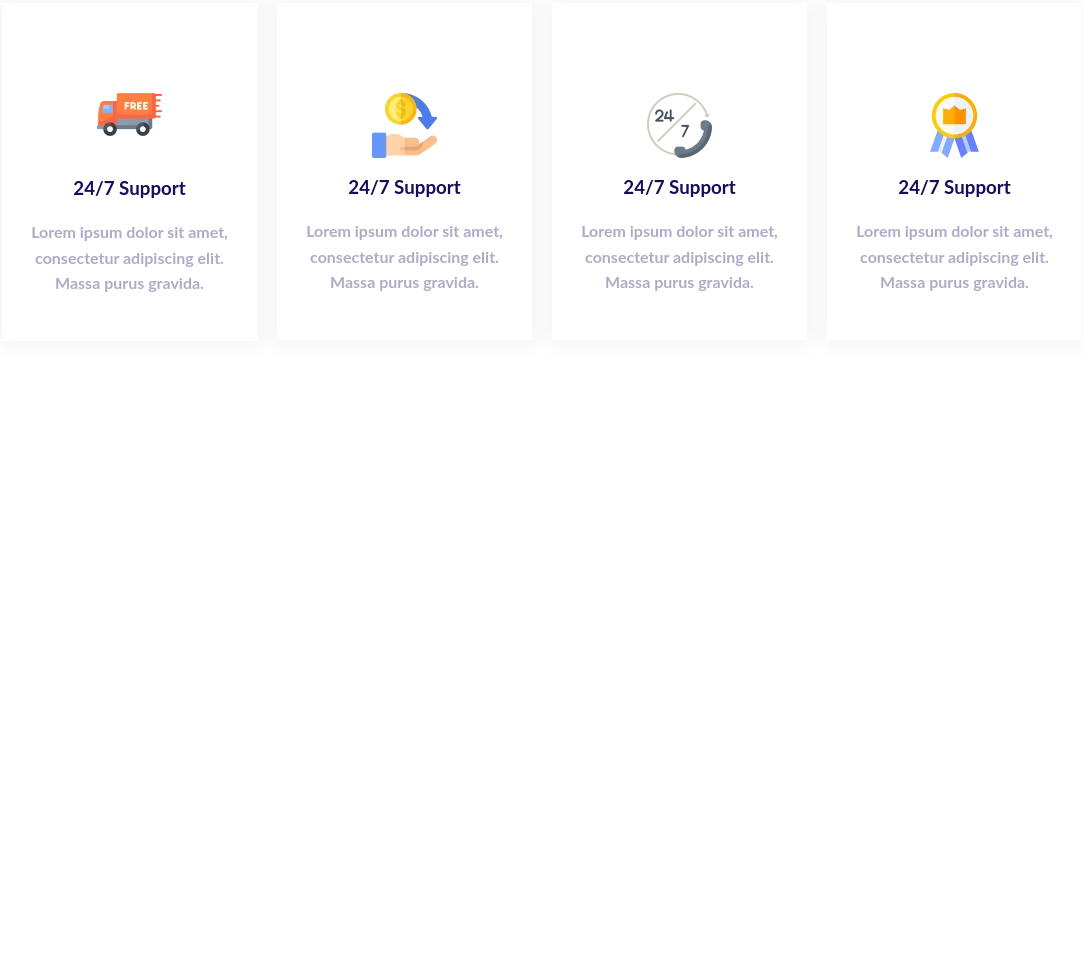
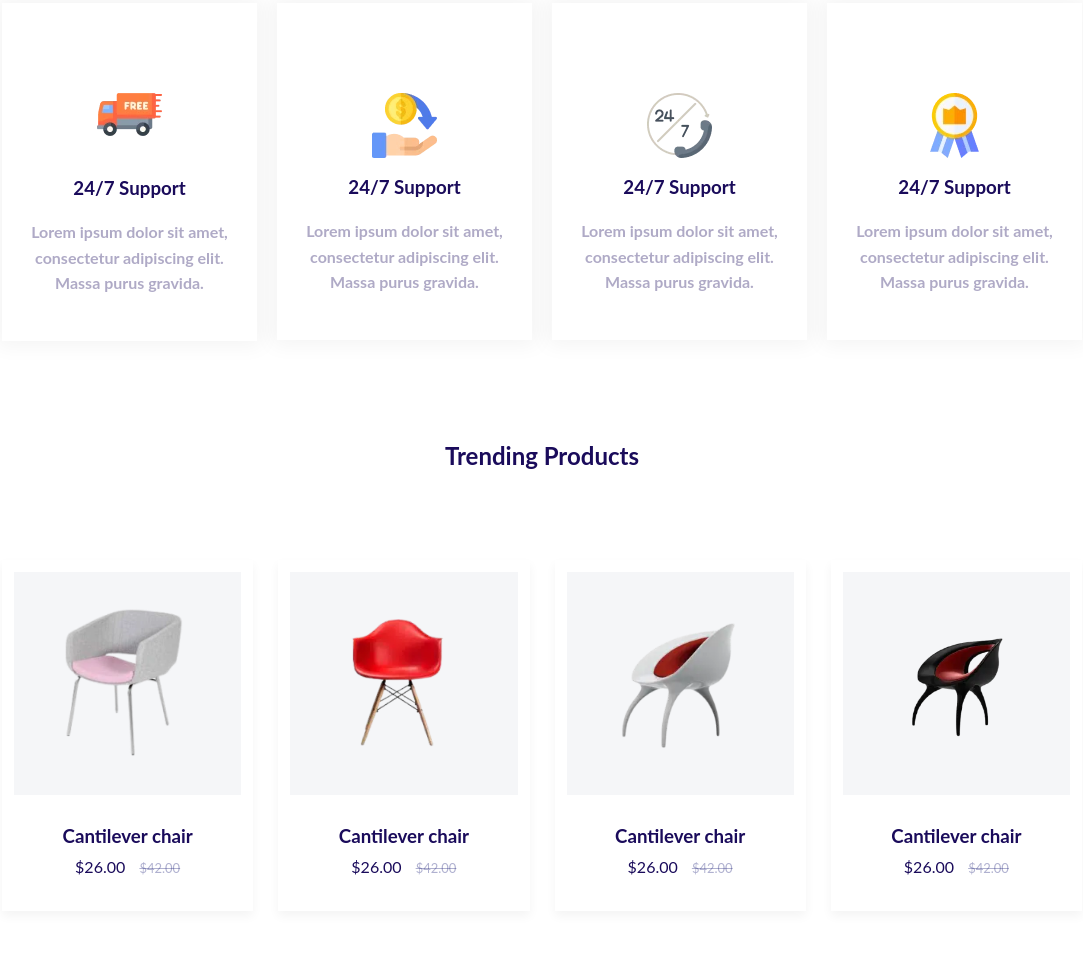
Before and after one commit to SuhaibAssi/hekto-final-version, a plain HTML site: page index.html in a window 1280 px wide. Shown: the part 2933-3894 px from the top of the page, without its empty margins (98-1181 px from the left). Before the commit the page ends 3324 px from the top, so only its background shows below. Drawn offline with Linux system fonts and the light colour scheme.

Commit message:
create trending product section

```diff
--- a/assets/css/main.css
+++ b/assets/css/main.css
@@ -336,3 +336,48 @@ body{
     text-align: center;
 } */
 /*end shopex offer section */
+
+/* start trending products section */
+.trending-section{
+    padding: 50px 0;
+}
+.trending-section h2{
+    margin-bottom: 90px;
+    color: #1A0B5B;
+}
+.trending-section .row{
+    gap: 25px;
+}
+.trending-section .t-product{
+    flex: 1 0 250px;
+    box-shadow: 0px 5px 10px 0px #0000000c;
+    padding: 12px 12px 35px 12px;
+}
+.trending-section .t-product .image{
+    background-color: #F5F6F8;
+    padding: 35px 35px;
+    margin-bottom: 30px;
+}
+.trending-section .t-product .image img{
+    width: 150px;
+    height: 150px;
+     object-fit: contain;
+}
+.trending-section .t-product .desc{
+    text-align: center;
+}
+.trending-section .t-product .desc h3{
+    color: #1A0B5B;
+    margin-bottom: 10px;
+}
+.trending-section .t-product .desc .spans span:first-child{
+    color: #1A0B5B;
+    margin-right: 10px;
+}
+.trending-section .t-product .desc .spans span:last-child{
+    font-size: 13px;
+    text-decoration: line-through;
+    color: #15187556;
+}
+
+/* end trending products section */
--- a/index.html
+++ b/index.html
@@ -105,7 +105,10 @@
           <div class="row">
             <div class="product">
               <div class="img">
-                <img src="./assets/images/featued-product/chair-1.webp" alt="" />
+                <img
+                  src="./assets/images/featued-product/chair-1.webp"
+                  alt=""
+                />
               </div>
               <div class="product-details">
                 <h3 class="text-primary">Cantilever chair</h3>
@@ -126,7 +129,10 @@
               </div>
 
               <div class="img">
-                <img src="./assets/images/featued-product/image 1.webp" alt="" />
+                <img
+                  src="./assets/images/featued-product/image 1.webp"
+                  alt=""
+                />
               </div>
               <div class="product-details">
                 <h3 class="text-primary">Cantilever chair</h3>
@@ -143,7 +149,10 @@
             </div>
             <div class="product">
               <div class="img">
-                <img src="./assets/images/featued-product/image 1169.webp" alt="" />
+                <img
+                  src="./assets/images/featued-product/image 1169.webp"
+                  alt=""
+                />
               </div>
               <div class="product-details">
                 <h3 class="text-primary">Cantilever chair</h3>
@@ -160,7 +169,10 @@
             </div>
             <div class="product">
               <div class="img">
-                <img src="./assets/images/featued-product/image 3.webp" alt="" />
+                <img
+                  src="./assets/images/featued-product/image 3.webp"
+                  alt=""
+                />
               </div>
               <div class="product-details">
                 <h3 class="text-primary">Cantilever chair</h3>
@@ -257,7 +269,10 @@
                 <i class="fa-solid fa-magnifying-glass-plus"></i>
               </div>
               <div class="image">
-                <img src="./assets/images/leatest-products/image 23.png" alt="" />
+                <img
+                  src="./assets/images/leatest-products/image 23.png"
+                  alt=""
+                />
               </div>
               <div class="product-desc">
                 <div class="part-one">Comfort Handy Craft</div>
@@ -292,7 +307,10 @@
                 <i class="fa-solid fa-magnifying-glass-plus"></i>
               </div>
               <div class="image">
-                <img src="./assets/images/leatest-products/image 3.webp" alt="" />
+                <img
+                  src="./assets/images/leatest-products/image 3.webp"
+                  alt=""
+                />
               </div>
               <div class="product-desc">
                 <div class="part-one">Comfort Handy Craft</div>
@@ -316,40 +334,130 @@
               </div>
               <div class="offer1-desc">
                 <h3>24/7 Support</h3>
-                            <p>Lorem ipsum dolor sit amet, consectetur adipiscing elit. Massa purus gravida.</p>
+                <p>
+                  Lorem ipsum dolor sit amet, consectetur adipiscing elit. Massa
+                  purus gravida.
+                </p>
               </div>
             </div>
             <div class="offer1">
               <div class="image">
-                            <img src="./assets/images/shopex-offer/cashback 1.webp" alt="" />
+                <img
+                  src="./assets/images/shopex-offer/cashback 1.webp"
+                  alt=""
+                />
               </div>
               <div class="offer1-desc">
                 <h3>24/7 Support</h3>
-                            <p>Lorem ipsum dolor sit amet, consectetur adipiscing elit. Massa purus gravida.</p>
+                <p>
+                  Lorem ipsum dolor sit amet, consectetur adipiscing elit. Massa
+                  purus gravida.
+                </p>
               </div>
             </div>
             <div class="offer1">
               <div class="image">
-                            <img src="./assets/images/shopex-offer/24-hours-support 1.webp" alt="" />
+                <img
+                  src="./assets/images/shopex-offer/24-hours-support 1.webp"
+                  alt=""
+                />
               </div>
               <div class="offer1-desc">
                 <h3>24/7 Support</h3>
-                            <p>Lorem ipsum dolor sit amet, consectetur adipiscing elit. Massa purus gravida.</p>
+                <p>
+                  Lorem ipsum dolor sit amet, consectetur adipiscing elit. Massa
+                  purus gravida.
+                </p>
               </div>
             </div>
             <div class="offer1">
               <div class="image">
-                            <img src="./assets/images/shopex-offer/premium-quality 1.webp" alt="" />
+                <img
+                  src="./assets/images/shopex-offer/premium-quality 1.webp"
+                  alt=""
+                />
               </div>
               <div class="offer1-desc">
                 <h3>24/7 Support</h3>
-                            <p>Lorem ipsum dolor sit amet, consectetur adipiscing elit. Massa purus gravida.</p>
+                <p>
+                  Lorem ipsum dolor sit amet, consectetur adipiscing elit. Massa
+                  purus gravida.
+                </p>
               </div>
             </div>
           </div>
         </div>
       </section>
       <!-- end What Shopex Offer section -->
+      <!-- start trending product section -->
+      <section class="trending-section">
+        <h2 class="text-center">Trending Products</h2>
+        <div class="container">
+          <div class="row">
+            <div class="t-product">
+              <div class="image">
+                <img
+                  src="./assets/images/trending-product/image 1171.webp"
+                  alt=""
+                />
+              </div>
+              <div class="desc">
+                <h3>Cantilever chair</h3>
+                <div class="spans">
+                  <span>$26.00</span>
+                  <span>$42.00</span>
+                </div>
+              </div>
+            </div>
+            <div class="t-product">
+              <div class="image">
+                <img
+                  src="./assets/images/trending-product/image 1170.webp"
+                  alt=""
+                />
+              </div>
+              <div class="desc">
+                <h3>Cantilever chair</h3>
+                <div class="spans">
+                  <span>$26.00</span>
+                  <span>$42.00</span>
+                </div>
+              </div>
+            </div>
+            <div class="t-product">
+              <div class="image">
+                <img
+                  src="./assets/images/trending-product/image 31.webp"
+                  alt=""
+                />
+              </div>
+              <div class="desc">
+                <h3>Cantilever chair</h3>
+                <div class="spans">
+                  <span>$26.00</span>
+                  <span>$42.00</span>
+                </div>
+              </div>
+            </div>
+            <div class="t-product">
+              <div class="image">
+                <img
+                  src="./assets/images/trending-product/image 32.webp"
+                  alt=""
+                />
+              </div>
+              <div class="desc">
+                <h3>Cantilever chair</h3>
+                <div class="spans">
+                  <span>$26.00</span>
+                  <span>$42.00</span>
+                </div>
+              </div>
+            </div>
+          </div>
+        </div>
+      </section>
+      <!-- end trending product section -->
     </main>
   </body>
 </html>
```
Also changed, not shown: assets/images/trending-product/image 1170.webp (added), assets/images/trending-product/image 1171.webp (added), assets/images/trending-product/image 31.webp (added), assets/images/trending-product/image 32.webp (added). Lines whose indentation alone changed are shown as unchanged.
